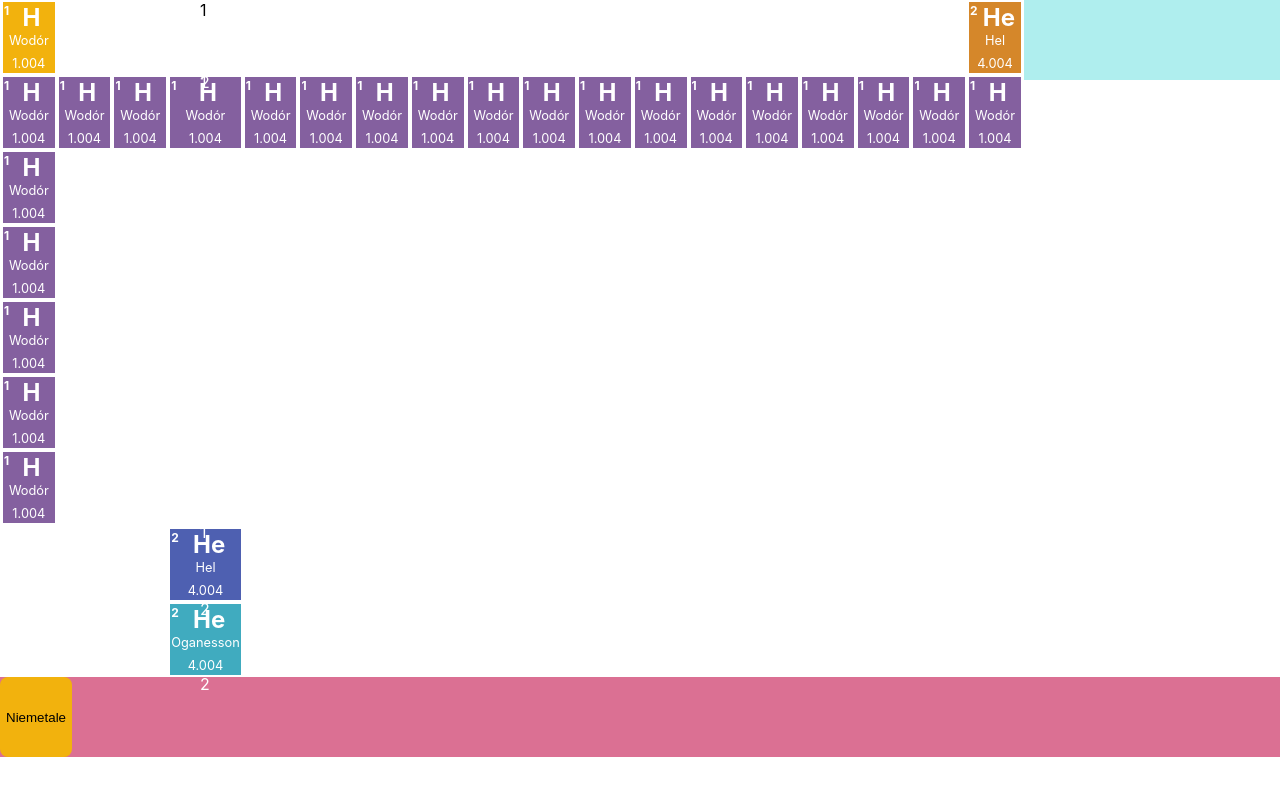
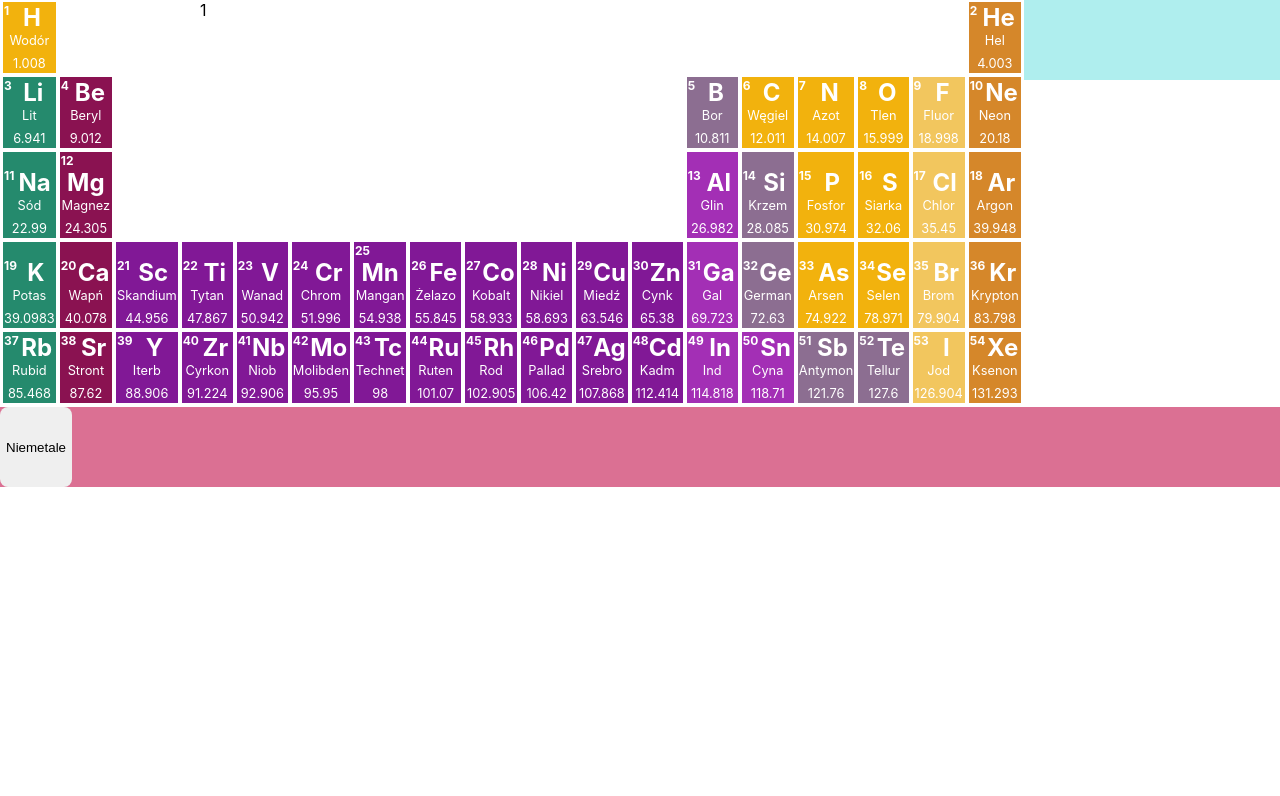
Before and after one commit to krystian3/ukladokresowy, a React (Create React App) app: page / in a window 1280 px wide. Shown: the top 796 px of the page. Built offline with nearby package versions, Linux system fonts and the light colour scheme.

Commit message:
table styling

```diff
--- a/src/App.js
+++ b/src/App.js
@@ -4,49 +4,52 @@ import './static/style.css';
 import { PeriodicTable } from './components/PeriodicTable';
 import {Legend} from './components/Legend';
 import {ElementPopup} from './components/ElementPopup';
+import elements from './data/elements.json'
 
 function App() {
-  const table = [
-    {"num": 1, "type":"nonmetal", "symbol":"H", "name":"Wodór", "mass":1.004},
-    {"type":"space", "tableWidth":16},
-    {"num": 2, "type":"noble", "symbol":"He", "name":"Hel", "mass":4.004},
-    {"type":"end"},
-    {"num": 1, "type":"metal", "symbol":"H", "name":"Wodór", "mass":1.004},
-    {"num": 1, "type":"metal", "symbol":"H", "name":"Wodór", "mass":1.004},
-    {"num": 1, "type":"metal", "symbol":"H", "name":"Wodór", "mass":1.004},
-    {"num": 1, "type":"metal", "symbol":"H", "name":"Wodór", "mass":1.004},
-    {"num": 1, "type":"metal", "symbol":"H", "name":"Wodór", "mass":1.004},
-    {"num": 1, "type":"metal", "symbol":"H", "name":"Wodór", "mass":1.004},
-    {"num": 1, "type":"metal", "symbol":"H", "name":"Wodór", "mass":1.004},
-    {"num": 1, "type":"metal", "symbol":"H", "name":"Wodór", "mass":1.004},
-    {"num": 1, "type":"metal", "symbol":"H", "name":"Wodór", "mass":1.004},
-    {"num": 1, "type":"metal", "symbol":"H", "name":"Wodór", "mass":1.004},
-    {"num": 1, "type":"metal", "symbol":"H", "name":"Wodór", "mass":1.004},
-    {"num": 1, "type":"metal", "symbol":"H", "name":"Wodór", "mass":1.004},
-    {"num": 1, "type":"metal", "symbol":"H", "name":"Wodór", "mass":1.004},
-    {"num": 1, "type":"metal", "symbol":"H", "name":"Wodór", "mass":1.004},
-    {"num": 1, "type":"metal", "symbol":"H", "name":"Wodór", "mass":1.004},
-    {"num": 1, "type":"metal", "symbol":"H", "name":"Wodór", "mass":1.004},
-    {"num": 1, "type":"metal", "symbol":"H", "name":"Wodór", "mass":1.004},
-    {"num": 1, "type":"metal", "symbol":"H", "name":"Wodór", "mass":1.004},
-    {"type":"end"},
-    {"num": 1, "type":"metal", "symbol":"H", "name":"Wodór", "mass":1.004},
-    {"type":"end"},
-    {"num": 1, "type":"metal", "symbol":"H", "name":"Wodór", "mass":1.004},
-    {"type":"end"},
-    {"num": 1, "type":"metal", "symbol":"H", "name":"Wodór", "mass":1.004},
-    {"type":"end"},
-    {"num": 1, "type":"metal", "symbol":"H", "name":"Wodór", "mass":1.004},
-    {"type":"end"},
-    {"num": 1, "type":"metal", "symbol":"H", "name":"Wodór", "mass":1.004},
-    {"type":"end"},
-    {"type":"end"},
-    {"type":"space", "tableWidth":3},
-    {"num": 2, "type":"lantanian", "symbol":"He", "name":"Hel", "mass":4.004},
-    {"type":"end"},
-    {"type":"space", "tableWidth":3},
-    {"num": 2, "type":"actinian", "symbol":"He", "name":"Oganesson", "mass":4.004},
-  ]
+  // const table = [
+  //   {"num": 1, "type":"nonmetal", "symbol":"H", "name":"Wodór", "mass":1.004},
+  //   {"type":"space", "tableWidth":16},
+  //   {"num": 2, "type":"noble", "symbol":"He", "name":"Hel", "mass":4.004},
+  //   {"type":"end"},
+  //   {"num": 1, "type":"metal", "symbol":"H", "name":"Wodór", "mass":1.004},
+  //   {"num": 1, "type":"metal", "symbol":"H", "name":"Wodór", "mass":1.004},
+  //   {"num": 1, "type":"metal", "symbol":"H", "name":"Wodór", "mass":1.004},
+  //   {"num": 1, "type":"metal", "symbol":"H", "name":"Wodór", "mass":1.004},
+  //   {"num": 1, "type":"metal", "symbol":"H", "name":"Wodór", "mass":1.004},
+  //   {"num": 1, "type":"metal", "symbol":"H", "name":"Wodór", "mass":1.004},
+  //   {"num": 1, "type":"metal", "symbol":"H", "name":"Wodór", "mass":1.004},
+  //   {"num": 1, "type":"metal", "symbol":"H", "name":"Wodór", "mass":1.004},
+  //   {"num": 1, "type":"metal", "symbol":"H", "name":"Wodór", "mass":1.004},
+  //   {"num": 1, "type":"metal", "symbol":"H", "name":"Wodór", "mass":1.004},
+  //   {"num": 1, "type":"metal", "symbol":"H", "name":"Wodór", "mass":1.004},
+  //   {"num": 1, "type":"metal", "symbol":"H", "name":"Wodór", "mass":1.004},
+  //   {"num": 1, "type":"metal", "symbol":"H", "name":"Wodór", "mass":1.004},
+  //   {"num": 1, "type":"metal", "symbol":"H", "name":"Wodór", "mass":1.004},
+  //   {"num": 1, "type":"metal", "symbol":"H", "name":"Wodór", "mass":1.004},
+  //   {"num": 1, "type":"metal", "symbol":"H", "name":"Wodór", "mass":1.004},
+  //   {"num": 1, "type":"metal", "symbol":"H", "name":"Wodór", "mass":1.004},
+  //   {"num": 1, "type":"metal", "symbol":"H", "name":"Wodór", "mass":1.004},
+  //   {"type":"end"},
+  //   {"num": 1, "type":"metal", "symbol":"H", "name":"Wodór", "mass":1.004},
+  //   {"type":"end"},
+  //   {"num": 1, "type":"metal", "symbol":"H", "name":"Wodór", "mass":1.004},
+  //   {"type":"end"},
+  //   {"num": 1, "type":"metal", "symbol":"H", "name":"Wodór", "mass":1.004},
+  //   {"type":"end"},
+  //   {"num": 1, "type":"metal", "symbol":"H", "name":"Wodór", "mass":1.004},
+  //   {"type":"end"},
+  //   {"num": 1, "type":"metal", "symbol":"H", "name":"Wodór", "mass":1.004},
+  //   {"type":"end"},
+  //   {"type":"end"},
+  //   {"type":"space", "tableWidth":3},
+  //   {"num": 2, "type":"lantanian", "symbol":"He", "name":"Hel", "mass":4.004},
+  //   {"type":"end"},
+  //   {"type":"space", "tableWidth":3},
+  //   {"num": 2, "type":"actinian", "symbol":"He", "name":"Oganesson", "mass":4.004},
+  // ]
+
+  const table = elements;
 
   return (
     <div className="App">
--- a/src/components/ElementTile.js
+++ b/src/components/ElementTile.js
@@ -12,6 +12,7 @@ export const ElementTile = (props) => {
 
     var classes = `element-tile ${type}`;
 
+    if (type!=="gap"){
         return (
             <td className={classes} colSpan={tableWidth}>
                 <span className='el'>
@@ -22,9 +23,14 @@ export const ElementTile = (props) => {
                 <div className='el-name'>{name}</div>
                 </span>
                 <span className='el-mass el'>{mass}</span>
-            <ElementPopup element={props.element}/>
+                {/* <ElementPopup element={props.element}/> */}
             </td>
         );
+    } else {
+        return (
+            <td className='gap' colSpan={tableWidth}></td>
+        );
+    }
 }
 
 export default ElementTile;
--- a/src/data/elements.json
+++ b/src/data/elements.json
@@ -12,7 +12,7 @@
     "group": 1,
     "electroNegativity": 2.1,
     "imgUrl": "https://static.polityka.pl/_resource/res/path/0f/01/0f0122de-0cd9-46fc-a372-e1432e10550b_f1400x900",
-    "type": "nonmetal"
+    "type": "non_metal"
   },
   {
     "tableWidth": 16,
@@ -83,7 +83,7 @@
     "group": 13,
     "electroNegativity": 2.0,
     "imgUrl": "https://upload.wikimedia.org/wikipedia/commons/thumb/3/34/Bor_1.jpg/240px-Bor_1.jpg",
-    "type": "semimetal"
+    "type": "semi_metal"
   },
   {
     "num": 6,
@@ -98,7 +98,7 @@
     "group": 14,
     "electroNegativity": 2.5,
     "imgUrl": "https://upload.wikimedia.org/wikipedia/commons/thumb/4/4b/Diamond-and-graphite-with-scale.jpg/480px-Diamond-and-graphite-with-scale.jpg",
-    "type": "nonmetal"
+    "type": "non_metal"
   },
   {
     "num": 7,
@@ -113,7 +113,7 @@
     "group": 15,
     "electroNegativity": 3.0,
     "imgUrl": "https://upload.wikimedia.org/wikipedia/commons/thumb/b/ba/Liquid_nitrogen_dsc04496.jpg/360px-Liquid_nitrogen_dsc04496.jpg",
-    "type": "nonmetal"
+    "type": "non_metal"
   },
   {
     "num": 8,
@@ -128,7 +128,7 @@
     "group": 16,
     "electroNegativity": 3.5,
     "imgUrl": "https://static.polityka.pl/_resource/res/path/f4/6e/f46e31b6-8410-4962-beb3-f137d1e6c23d_f1400x900",
-    "type": "nonmetal"
+    "type": "non_metal"
   },
   {
     "num": 9,
@@ -225,7 +225,7 @@
     "group": 14,
     "electroNegativity": 1.8,
     "imgUrl": "https://upload.wikimedia.org/wikipedia/commons/thumb/5/5d/SiliconCroda.jpg/480px-SiliconCroda.jpg",
-    "type": "semimetal"
+    "type": "semi_metal"
   },
   {
     "num": 15,
@@ -240,7 +240,7 @@
     "group": 15,
     "electroNegativity": 2.1,
     "imgUrl": "https://upload.wikimedia.org/wikipedia/commons/thumb/9/97/Red_phosphorus.jpg/360px-Red_phosphorus.jpg",
-    "type": "nonmetal"
+    "type": "non_metal"
   },
   {
     "num": 16,
@@ -255,7 +255,7 @@
     "group": 16,
     "electroNegativity": 2.5,
     "imgUrl": "https://upload.wikimedia.org/wikipedia/commons/thumb/3/38/Sulfur-sample.jpg/480px-Sulfur-sample.jpg",
-    "type": "nonmetal"
+    "type": "non_metal"
   },
   {
     "num": 17,
@@ -498,7 +498,7 @@
     "group": 14,
     "electroNegativity": 2.01,
     "imgUrl": "https://upload.wikimedia.org/wikipedia/commons/thumb/d/d2/Germanium_crystal_bar_and_1cm3_cube.jpg/480px-Germanium_crystal_bar_and_1cm3_cube.jpg",
-    "type": "semimetal"
+    "type": "semi_metal"
   },
   {
     "num": 33,
@@ -513,7 +513,7 @@
     "group": 15,
     "electroNegativity": 2.18,
     "imgUrl": "https://upload.wikimedia.org/wikipedia/commons/thumb/7/73/Arsen_orange_poly.jpg/360px-Arsen_orange_poly.jpg",
-    "type": "nonmetal"
+    "type": "non_metal"
   },
   {
     "num": 34,
@@ -528,7 +528,7 @@
     "group": 16,
     "electroNegativity": 2.55,
     "imgUrl": "https://upload.wikimedia.org/wikipedia/commons/thumb/6/6f/Red_Selenium.jpg/480px-Red_Selenium.jpg",
-    "type": "nonmetal"
+    "type": "non_metal"
   },
   {
     "num": 35,
@@ -786,7 +786,7 @@
     "group": 15,
     "electroNegativity": 2.05,
     "imgUrl": "https://upload.wikimedia.org/wikipedia/commons/thumb/8/87/Antimony_chunk.jpg/480px-Antimony_chunk.jpg",
-    "type": "semimetal"
+    "type": "semi_metal"
   },
   {
     "num": 52,
@@ -801,7 +801,7 @@
     "group": 16,
     "electroNegativity": 2.1,
     "imgUrl": "https://upload.wikimedia.org/wikipedia/commons/thumb/5/5f/Tellurium2.jpg/480px-Tellurium2.jpg",
-    "type": "semimetal"
+    "type": "semi_metal"
   },
   {
     "num": 53,
--- a/src/static/style.css
+++ b/src/static/style.css
@@ -17,16 +17,36 @@
   align-items: center;
 }
 
-.metal {
-  background-color: #84609f;
-}
-
-.nonmetal {
+.non_metal {
   background-color: #f2b20d;
 }
 
-.noble {
+.halogen {
+  background-color: #f2c65e;
+}
+
+.noble_gas {
   background-color: #d5872a;
+}
+
+.alkali_metal {
+  background-color: #258a6d;
+}
+
+.alkaline_earth_metal {
+  background-color: #8a1251;
+}
+
+.transition_metal {
+  background-color: #811896;
+}
+
+.post_transition_metal {
+  background-color: #a32fb5;
+}
+
+.semi_metal {
+  background-color: #8c6e91;
 }
 
 .lantanian {
--- a/src/static/style.scss
+++ b/src/static/style.scss
@@ -17,16 +17,36 @@
     align-items: center;
 }
 
-.metal{
-    background-color: #84609f;
-}
-
-.nonmetal{
+.non_metal{
     background-color: #f2b20d;
 }
 
-.noble{
+.halogen{
+    background-color: #f2c65e;
+}
+
+.noble_gas{
     background-color: #d5872a;
+}
+
+.alkali_metal{
+    background-color: #258a6d;
+}
+
+.alkaline_earth_metal{
+    background-color: #8a1251;
+}
+
+.transition_metal{
+    background-color: #811896;
+}
+
+.post_transition_metal{
+    background-color: #a32fb5;
+}
+
+.semi_metal{
+    background-color: #8c6e91;
 }
 
 .lantanian{
```
Also changed, not shown: 1 other file (tests, documents, lock files or other folders). Lines whose indentation alone changed are shown as unchanged.
